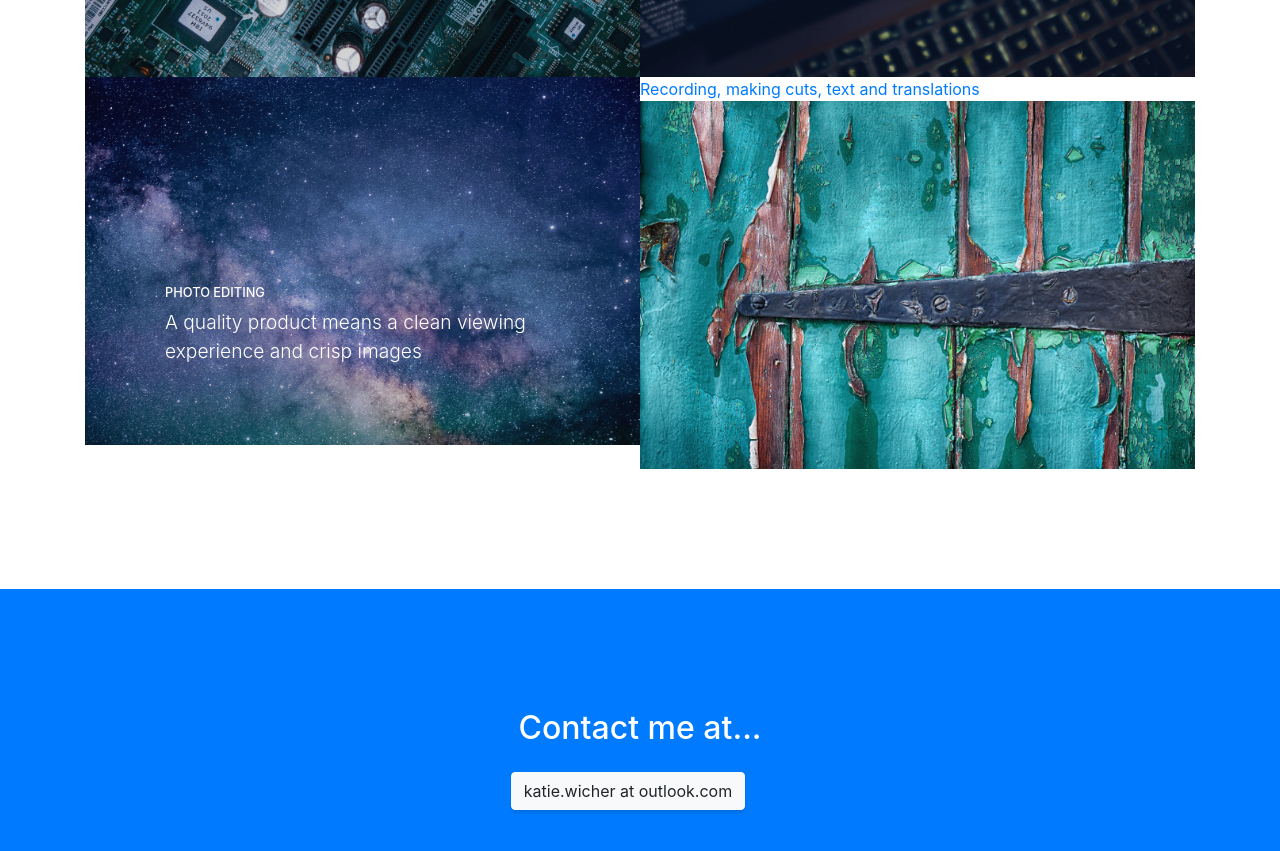
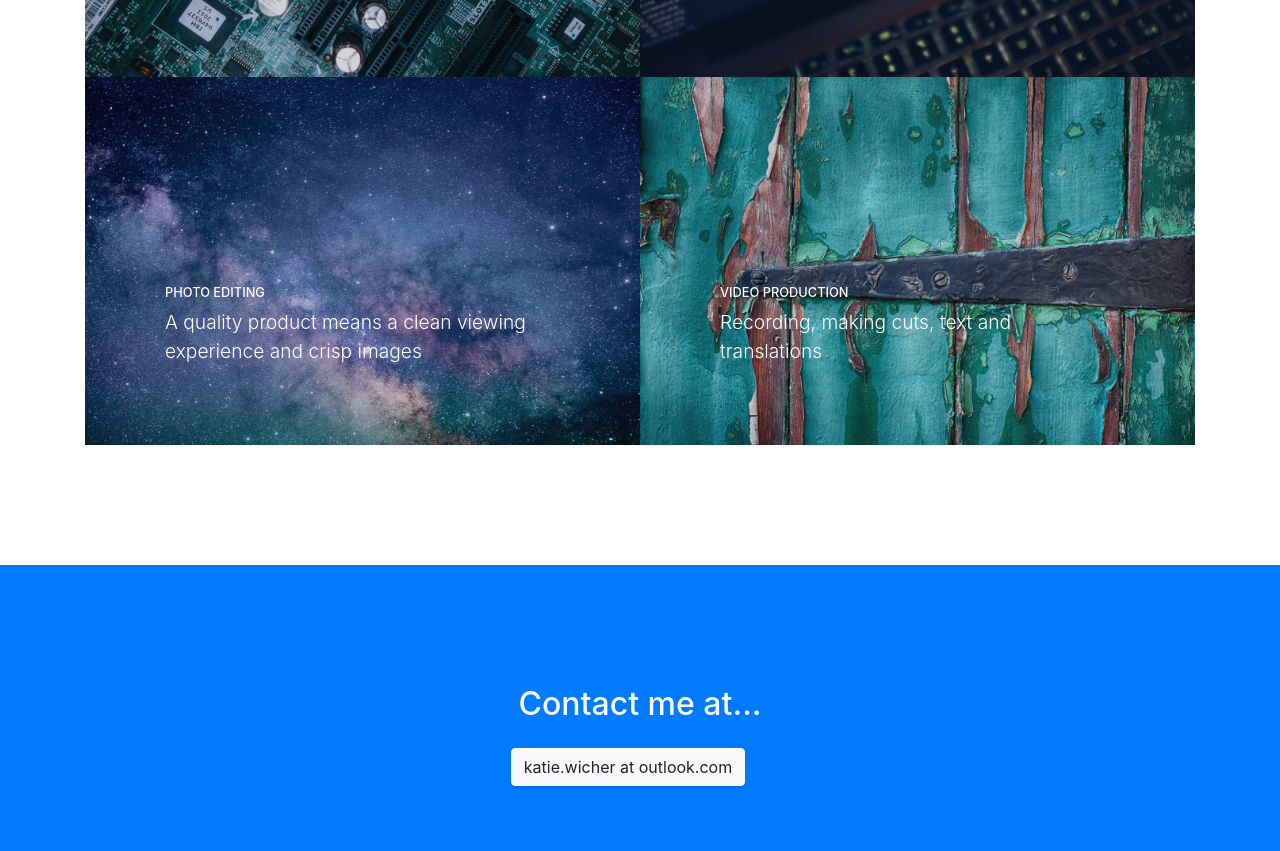
Before and after one commit to aspenoeld/aspenoeld.github.io, a website with bundled scripts: page index.html in a window 1280 px wide. Shown: the part 2781-3632 px from the top of the page. Built offline with nearby package versions, Linux system fonts and the light colour scheme.

Commit message:
back to <p  since a didnt create anything but text

```diff
--- a/index.html
+++ b/index.html
@@ -194,7 +194,7 @@
               <span class="caption">
                 <span class="caption-content">
                   <h2>Video Production</h2>
-		  <a class="mb-0" href="https://www.youtube.com/watch?v=3TiuSYeMSgo">Recording, making cuts, text and translations</a>
+		  <p class="mb-0" href="https://www.youtube.com/watch?v=3TiuSYeMSgo">Recording, making cuts, text and translations</p>
 		</span>
               </span>
               <img class="img-fluid" src="img/portfolio-4.jpg" alt="">
```
